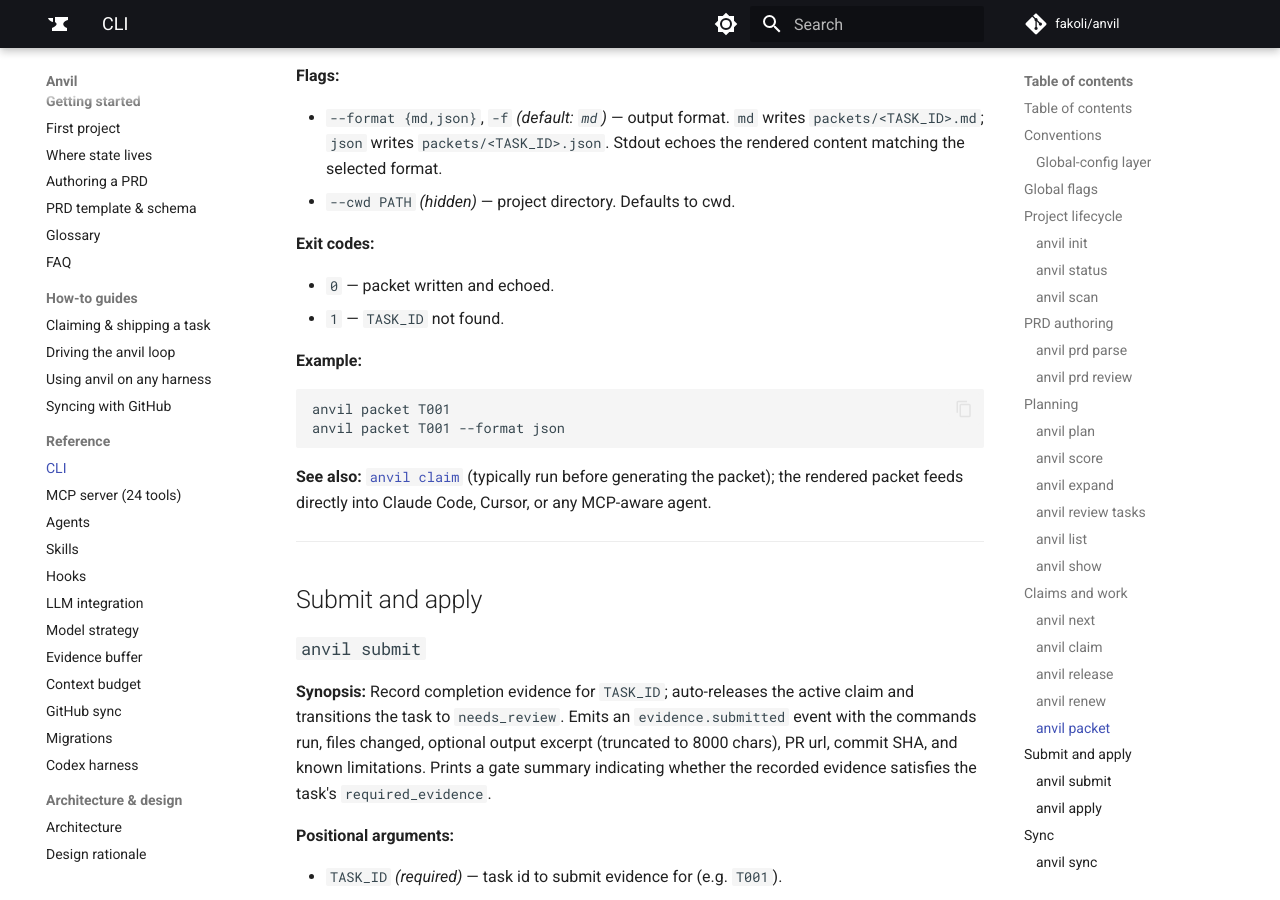
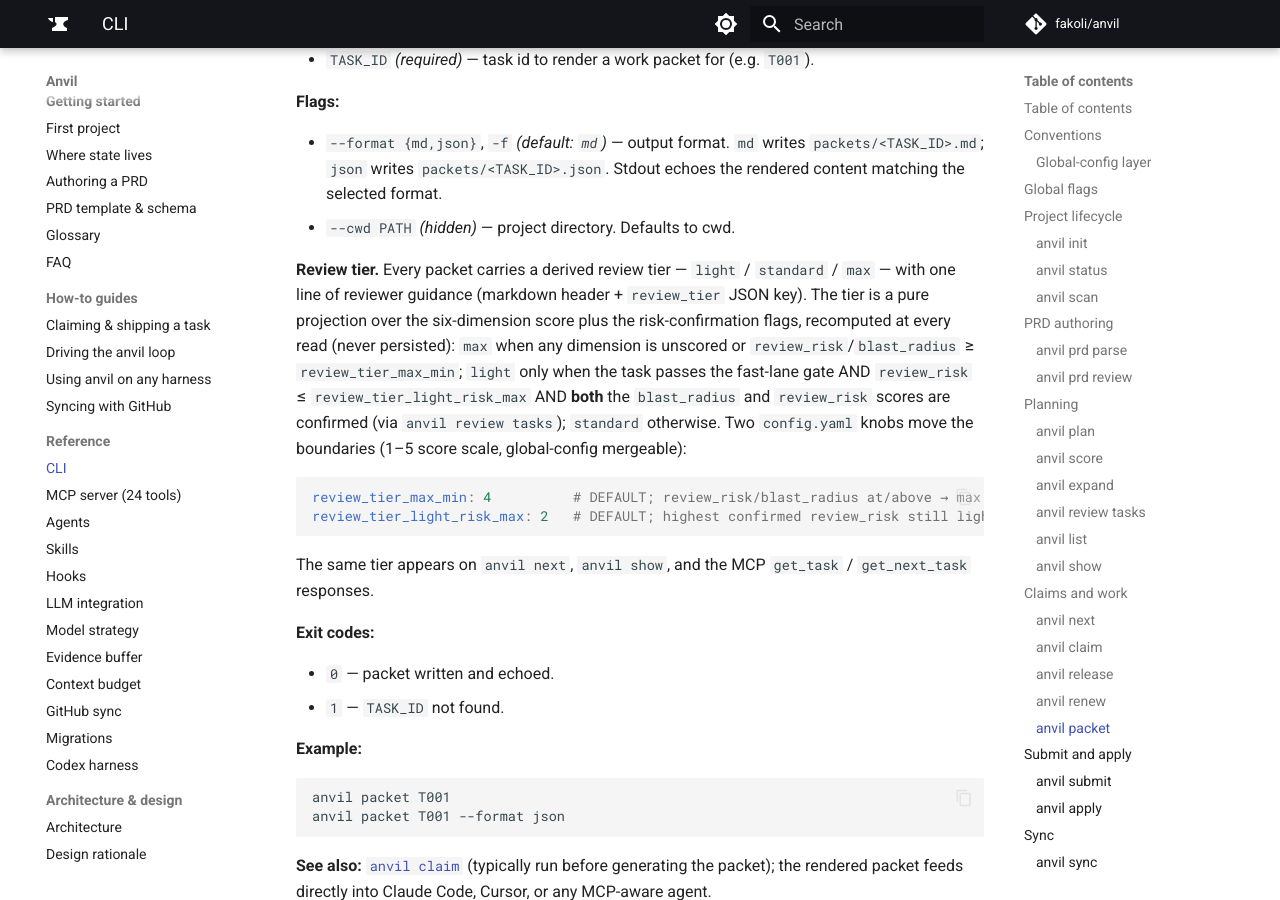
Before and after one commit to fakoli/anvil, an MkDocs documentation site: the page built from docs/cli-reference.md, in a window 1280 px wide and 900 px high, scrolled down 16607 px. Built offline with MkDocs 1.6.1 and Material for MkDocs 9.7.7, drawn with Linux system fonts in a browser that asks for light colours; comment, search, counter and statistics services are not loaded; some of the changed text lies outside the part shown.

Commit message:
docs(skills): tier-aware finish/critic dispatch + B15 folded in (retro-opps:T004) (#147)
* docs(skills): tier-aware finish/critic dispatch + B15 folded in (retro-opps:T004)

finish skill gains a "Tier-aware review depth" section dispatching review
effort by the packet's review tier (light = evidence gate only; standard =
evidence + diff; max = adversarial critic pass — never shallower). claim
skill surfaces the tier in the pre-claim inspection audit. cli-reference
documents the review_tier_max_min/review_tier_light_risk_max knobs with
defaults (packet section) and adds the tier to the next/show synopses. B15
updated IN PLACE: fast-lane half recorded as shipped (T020), tier half
folded in as retro-opps F001 — no new B-number.

Completes the retro-opps Review Tier Planner feature (F001, all 4 tasks).

Co-Authored-By: Claude Opus 4.8 (1M context) <noreply@anthropic.com>
Claude-Session: https://claude.ai/code/session_01JaQFpwDXt1s2jKayhr4Ehh

* docs: light tier requires BOTH confirmation flags (review finding)

Co-Authored-By: Claude Opus 4.8 (1M context) <noreply@anthropic.com>
Claude-Session: https://claude.ai/code/session_01JaQFpwDXt1s2jKayhr4Ehh

---------

Co-authored-by: Claude Opus 4.8 (1M context) <noreply@anthropic.com>

````diff
--- a/docs/cli-reference.md
+++ b/docs/cli-reference.md
@@ -551,8 +551,9 @@ anvil list --type bugfix
 ### `anvil show` { #show }
 
 **Synopsis:** Print full task detail in a human-readable multi-section
-format. Sections: title, feature, status, priority, scores breakdown (all
-six dimensions plus explanation), dependencies, conflict groups, acceptance
+format. Sections: title, feature, status, priority, review tier, scores
+breakdown (all six dimensions plus explanation), dependencies, conflict
+groups, acceptance
 criteria, verification commands, likely files, active claim (if any), and
 the 10 most recent events targeting this task.
 
@@ -585,7 +586,8 @@ anvil show T001
 ### `anvil next` { #next }
 
 **Synopsis:** Pick the highest-priority claimable task **without** claiming
-it. Prints the recommended task id, title, priority, and complexity. Run
+it. Prints the recommended task id, title, priority, review tier, and
+complexity. Run
 `anvil claim TASK_ID` to acquire the lease after reviewing the
 recommendation. Reaps any stale claims (expired leases) before recommending.
 
@@ -774,6 +776,27 @@ execute against.
   `packets/<TASK_ID>.md`; `json` writes `packets/<TASK_ID>.json`. Stdout
   echoes the rendered content matching the selected format.
 - `--cwd PATH` *(hidden)* — project directory. Defaults to cwd.
+
+**Review tier.** Every packet carries a derived review tier —
+`light` / `standard` / `max` — with one line of reviewer guidance
+(markdown header + `review_tier` JSON key). The tier is a pure projection
+over the six-dimension score plus the risk-confirmation flags, recomputed at
+every read (never persisted): `max` when any dimension is unscored or
+`review_risk`/`blast_radius` ≥ `review_tier_max_min`; `light` only when the
+task passes the fast-lane gate AND `review_risk` ≤
+`review_tier_light_risk_max` AND **both** the `blast_radius` and
+`review_risk` scores are confirmed (via `anvil review tasks`); `standard`
+otherwise. Two
+`config.yaml` knobs move the boundaries (1–5 score scale, global-config
+mergeable):
+
+```yaml
+review_tier_max_min: 4          # DEFAULT; review_risk/blast_radius at/above → max
+review_tier_light_risk_max: 2   # DEFAULT; highest confirmed review_risk still light
+```
+
+The same tier appears on `anvil next`, `anvil show`, and the MCP
+`get_task` / `get_next_task` responses.
 
 **Exit codes:**
 
````
Also changed, not shown: docs/backlog/anvil-backlog.md (+4 -3 lines), skills/claim/SKILL.md (+2 -1 lines), skills/finish/SKILL.md (+19 -0 lines).
